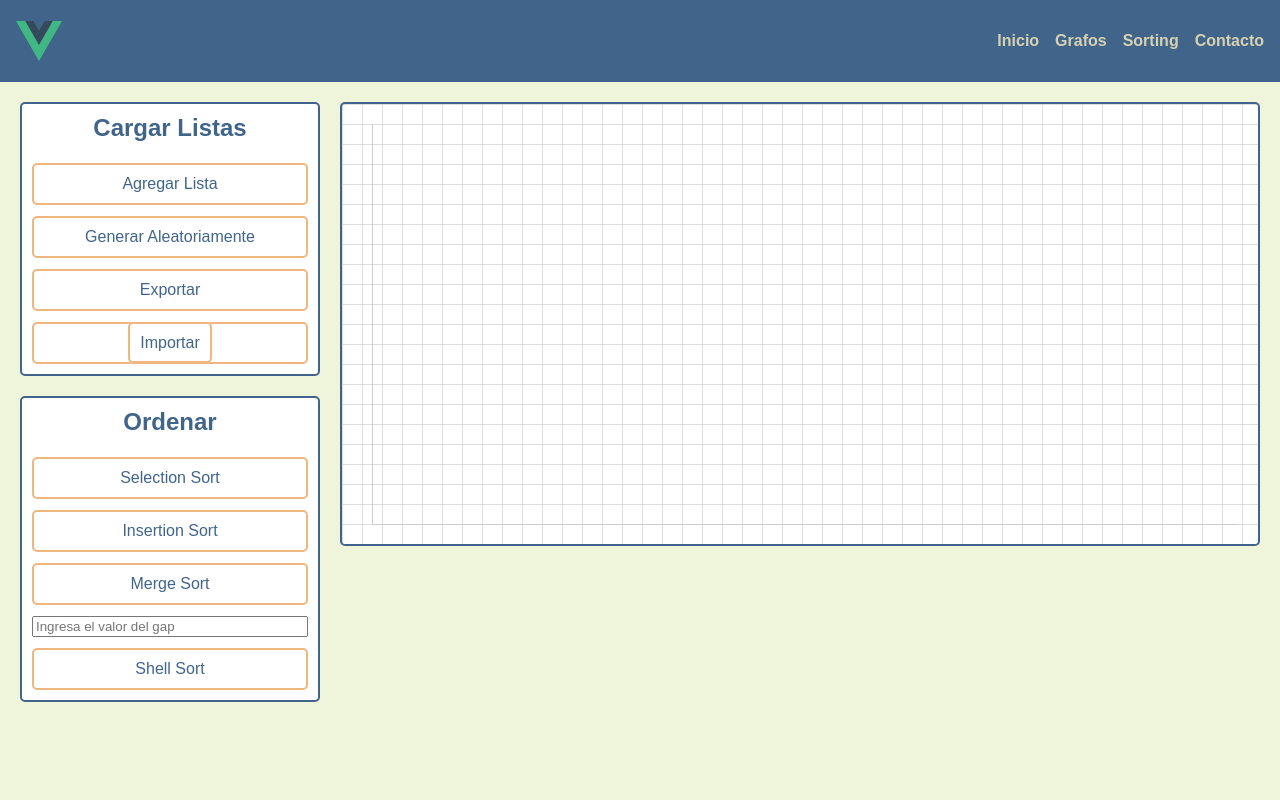
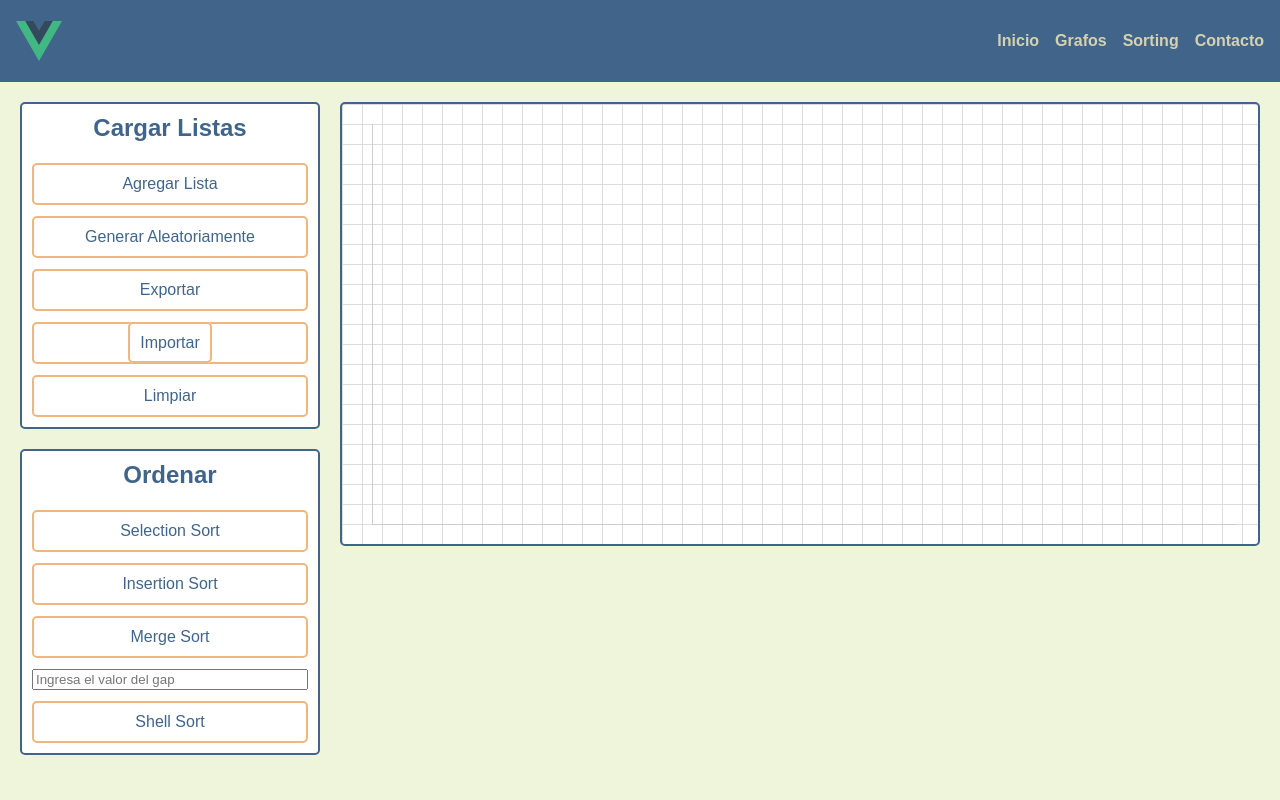
Before and after one commit to paolaqv/Algoritmos-Frontend, a Vue app: page /sort in a window 1280 px wide. Shown: the top 800 px of the page. Built offline with nearby package versions, Linux system fonts and the light colour scheme; the HTML template or start-up script is replaced by a standard one.

Commit message:
Guardando cambios en SortPage

```diff
--- a/src/views/SortPage.vue
+++ b/src/views/SortPage.vue
@@ -20,6 +20,9 @@
     <input type="file" accept=".json" @change="importData" style="display: none" id="importFile"/>
     <label for="importFile" class="action-button">Importar</label>
   </button>
+  <button class="action-button" >Limpiar</button>
+
+
       </div>
 
       <div class="button-group">
```
